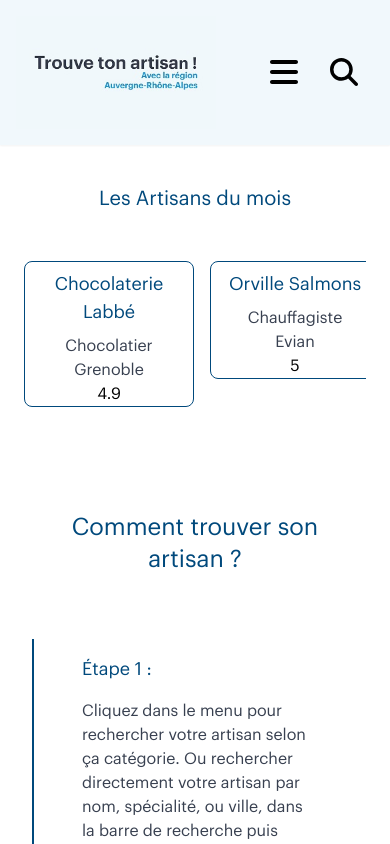
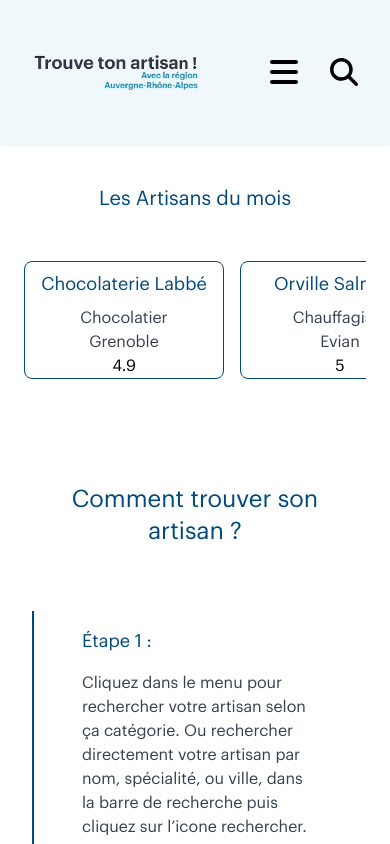
Before and after one commit to julien696/Trouve-ton-artisan, an Angular app: page / in a window 390 px wide. Shown: the top 844 px of the page. Built offline with nearby package versions, Linux system fonts and the light colour scheme.

Commit message:
résolution de la barre de recherche mobile artisan top mobile et alerte contacte

```diff
--- a/src/app/component/header/header.component.ts
+++ b/src/app/component/header/header.component.ts
@@ -26,6 +26,7 @@ export class HeaderComponent implements OnInit {
 
   toggleMenu() {
     this.menuOpen = !this.menuOpen;
+    this.searchBarOpen = false
   }
 
   closeMenu() {
@@ -47,6 +48,7 @@ export class HeaderComponent implements OnInit {
     if(this.searchTerm !== ''){
       this.router.navigate(['artisan-list/:category'], {queryParams : {search : this.searchTerm} })
     };
-    this.searchTerm = ''
+    this.searchTerm = '';
+    this.searchBarOpen = false;
   }
 }
--- a/src/app/pages/artisan/artisan.component.ts
+++ b/src/app/pages/artisan/artisan.component.ts
@@ -51,7 +51,7 @@ export class ArtisanComponent implements OnInit {
 
     onSubmit() : void {
       if(this.contactForm.valid){
-        alert('Message envoyé');
+        alert('Votre message est envoyé. Une réponse vous sera apporté sous 48h');
         this.contactForm.reset();
       }
     }
--- a/src/app/pages/home/home.component.html
+++ b/src/app/pages/home/home.component.html
@@ -2,7 +2,7 @@
     <div class="mx-6 mt-6">
         <h2 class="max-sm:text-xl sm:text-2xl text-darkBlue text-center font-semibold m-4 p-4">Les Artisans du mois</h2>
         <div class="flex max-[600px]:justify-start justify-center max-md:gap-x-4 gap-x-8 pt-4 py-2 overflow-x-auto">
-            <app-artisan-card *ngFor="let artisan of artisans | filteredArtisanByTop : true" [artisan]="artisan" mode="list" class="min-w-[170px] sm:w-[200px] md:w-[250px] lg:w-[300px]">
+            <app-artisan-card *ngFor="let artisan of artisans | filteredArtisanByTop : true" [artisan]="artisan" mode="list" class="min-w-[200px] sm:w-[200px] md:w-[250px] lg:w-[300px]">
             </app-artisan-card>
         </div>
     </div>
```
